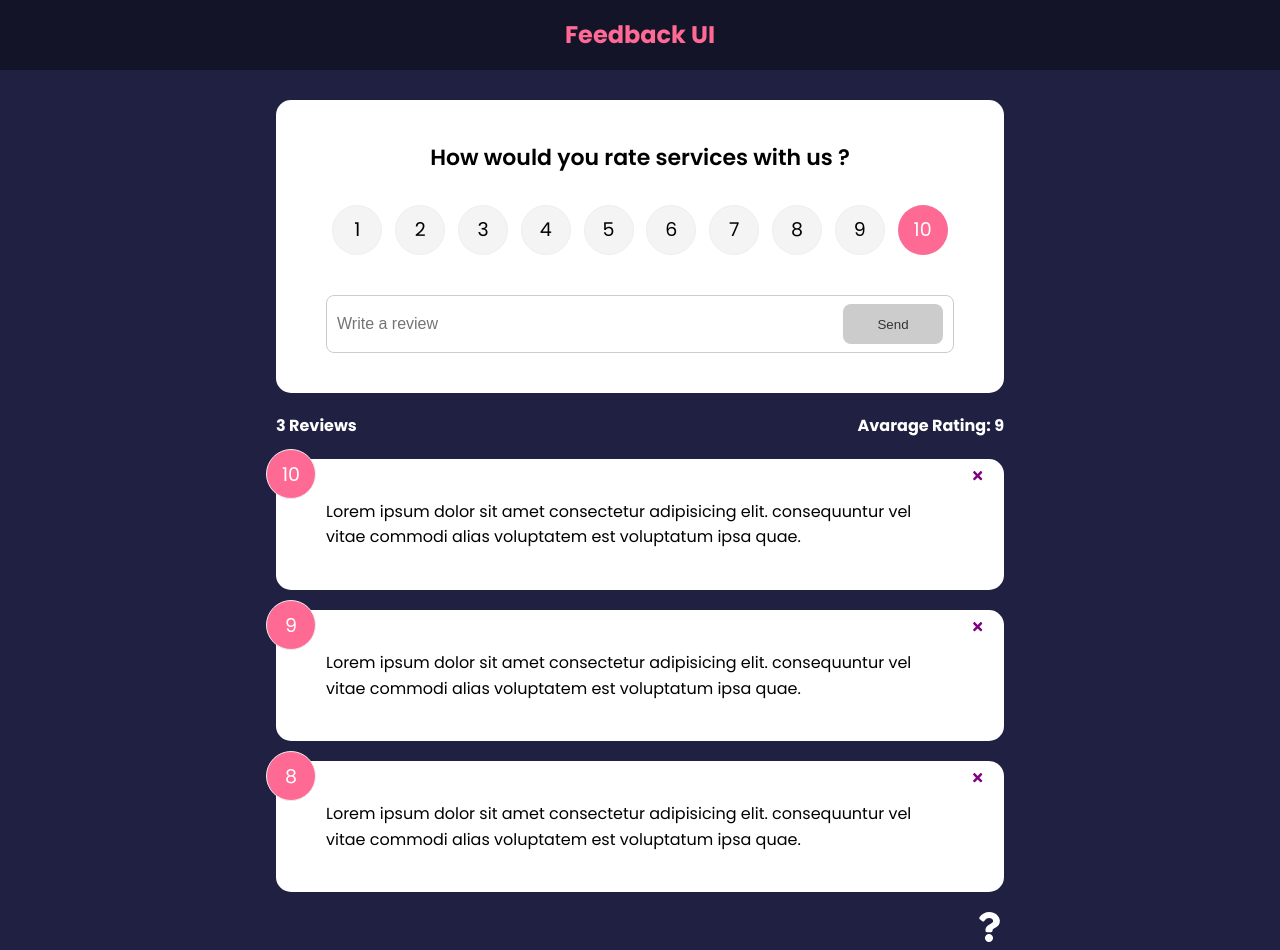
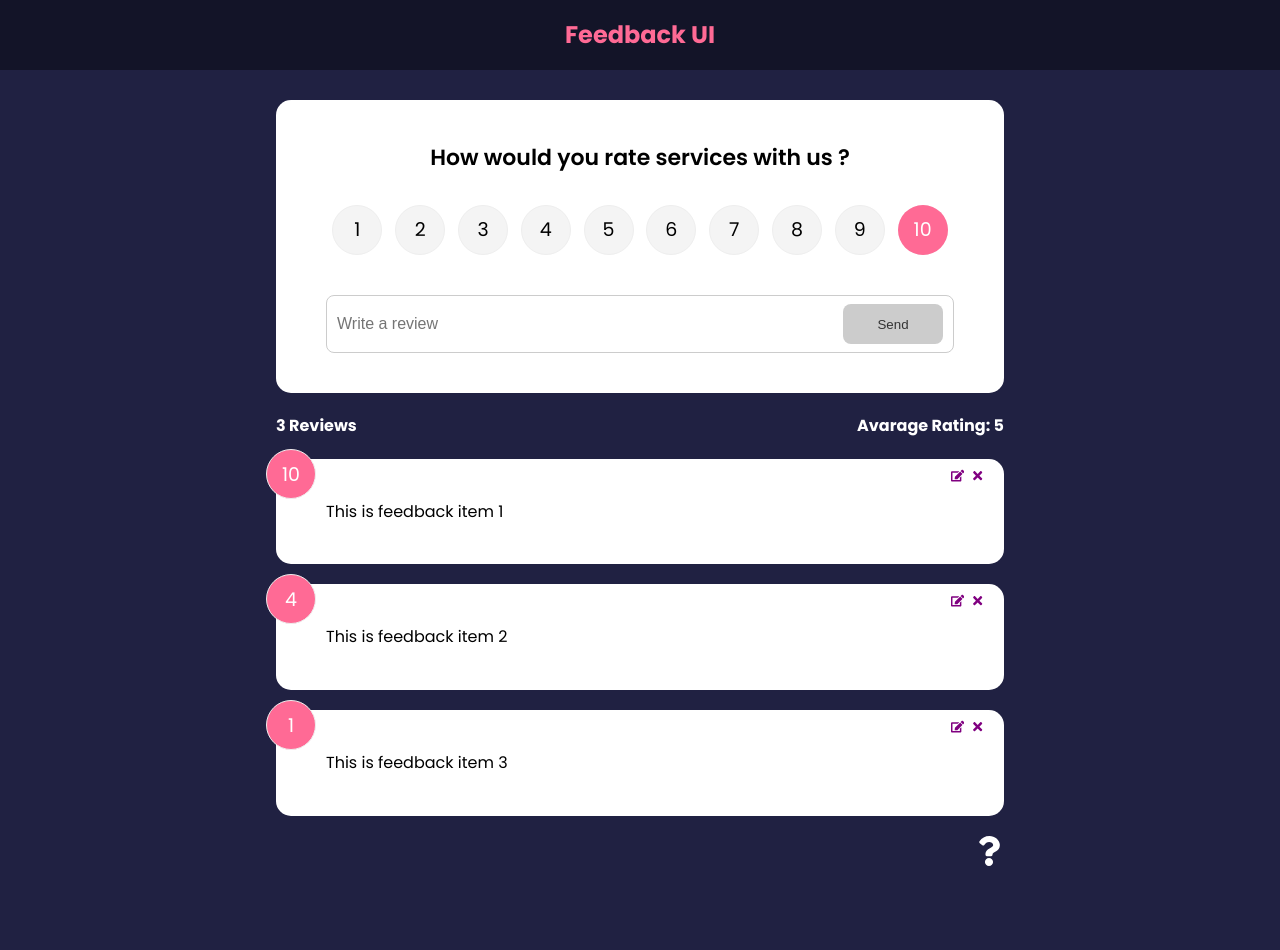
Before and after one commit to andregozubuyukoglu/feedback-app, a React (Create React App) app: page / in a window 1280 px wide. After the commit the page ends 873 px from the top, so only its background shows below. Built offline with nearby package versions, Linux system fonts and the light colour scheme.

Commit message:
Updated files

```diff
--- a/src/App.js
+++ b/src/App.js
@@ -1,4 +1,3 @@
-import { v4 as uuidv4 } from "uuid"
 import { BrowserRouter as Router, Route, Routes } from "react-router-dom"
 import { useState } from "react"
 import Header from "./components/Header"
@@ -8,22 +7,11 @@
 import FeedbackData from "./data/FeedBackData"
 import AboutPage from "./pages/AboutPage"
 import AboutIconLink from "./components/AboutIconLink"
+import { FeedbackProvider } from "./context/FeedbackContext"
 
 function App() {
-  const [feedback, setFeedback] = useState(FeedbackData)
-
-  const addFeedback = (newFeedback) => {
-    newFeedback.id = uuidv4()
-    setFeedback([newFeedback, ...feedback])
-  }
-
-  const deleteFeedback = (id) => {
-    if (window.confirm("Are you sure you want to delete?")) {
-      setFeedback(feedback.filter((item) => item.id !== id))
-    }
-  }
-
   return (
+    <FeedbackProvider>
       <Router>
         <Header />
         <div className="container">
@@ -33,12 +21,9 @@
               path="/"
               element={
                 <>
-                <FeedbackForm handleAdd={addFeedback} />
-                <FeedbackStats feedback={feedback} />
-                <FeedbackList
-                  feedback={feedback}
-                  handleDelete={deleteFeedback}
-                />
+                  <FeedbackForm />
+                  <FeedbackStats />
+                  <FeedbackList />
                 </>
               }
             ></Route>
@@ -49,6 +34,7 @@
           <AboutIconLink />
         </div>
       </Router>
+    </FeedbackProvider>
   )
 }
 
--- a/src/components/FeedbackForm.jsx
+++ b/src/components/FeedbackForm.jsx
@@ -1,13 +1,16 @@
-import { useState } from "react"
+import { useState, useContext } from "react"
 import Card from "./shared/Card"
 import Button from "./shared/Button"
 import RatingSelect from "./RatingSelect"
+import FeedbackContext from "../context/FeedbackContext"
 
-function FeedbackForm({ handleAdd }) {
+function FeedbackForm() {
   const [text, setText] = useState("")
   const [rating, setRating] = useState(10)
   const [btnDisabled, setBtnDisabled] = useState(true)
   const [message, setMessage] = useState("")
+
+  const { addFeedback } = useContext(FeedbackContext)
 
   const handleTextChange = (e) => {
     if (text === "") {
@@ -32,7 +35,7 @@
         rating,
       }
 
-      handleAdd(newFeedback)
+      addFeedback(newFeedback)
 
       setText("")
     }
--- a/src/components/FeedbackList.jsx
+++ b/src/components/FeedbackList.jsx
@@ -1,8 +1,11 @@
 import { motion, AnimatePresence } from "framer-motion"
-import PropTypes from "prop-types"
+import { useContext } from "react"
 import FeedbackItem from "./FeedbackItem"
+import FeedbackContext from "../context/FeedbackContext"
 
-function FeedbackList({ feedback, handleDelete }) {
+function FeedbackList() {
+  const { feedback } = useContext(FeedbackContext)
+
   if (!feedback || feedback.length === 0) {
     return <p>No Feedback Yet</p>
   }
@@ -16,34 +19,12 @@
             animate={{ opacity: 1 }}
             exit={{ opacity: 0 }}
           >
-            <FeedbackItem
-              key={item.id}
-              item={item}
-              handleDelete={handleDelete}
-            />
+            <FeedbackItem key={item.id} item={item} />
           </motion.div>
         ))}
       </AnimatePresence>
     </div>
   )
-
-  // return (
-  //   <div className="feedback-list">
-  //     {feedback.map((item) => (
-  //       <FeedbackItem key={item.id} item={item} handleDelete={handleDelete} />
-  //     ))}
-  //   </div>
-  // )
-}
-
-FeedbackList.propTypes = {
-  feedback: PropTypes.arrayOf(
-    PropTypes.shape({
-      id: PropTypes.number.isRequired,
-      text: PropTypes.string.isRequired,
-      raiting: PropTypes.number.isRequired,
-    })
-  ),
 }
 
 export default FeedbackList
--- a/src/components/FeedbackStats.jsx
+++ b/src/components/FeedbackStats.jsx
@@ -1,6 +1,9 @@
-import PropTypes from "prop-types"
+import { useContext } from "react"
+import FeedbackContext from "../context/FeedbackContext"
 
-function FeedbackStats({ feedback }) {
+function FeedbackStats() {
+  const { feedback } = useContext(FeedbackContext)
+
   //Calc raiting
   let avarage =
     feedback.reduce((acc, cur) => {
@@ -17,8 +20,4 @@
   )
 }
 
-FeedbackStats.propTypes = {
-  feedback: PropTypes.array.isRequired,
-}
-
 export default FeedbackStats
--- a/src/components/Feedbackitem.jsx
+++ b/src/components/Feedbackitem.jsx
@@ -1,13 +1,20 @@
-import { FaTimes } from "react-icons/fa"
+import { FaTimes, FaEdit } from "react-icons/fa"
+import { useContext } from "react"
 import Card from "./shared/Card"
 import PropTypes from "prop-types"
+import FeedbackContext from "../context/FeedbackContext"
 
-function FeedbackItem({ item, handleDelete }) {
+function FeedbackItem({ item }) {
+  const { deleteFeedback, editFeedback } = useContext(FeedbackContext)
+
   return (
     <Card>
       <div className="num-display">{item.rating}</div>
-      <button onClick={() => handleDelete(item.id)} className="close">
+      <button onClick={() => deleteFeedback(item.id)} className="close">
         <FaTimes color="purple" />
+      </button>
+      <button onClick={() => editFeedback(item)} className="edit">
+        <FaEdit color="purple" />
       </button>
       <div className="text-display">{item.text}</div>
     </Card>
--- /dev/null
+++ b/src/context/FeedbackContext.js
@@ -0,0 +1,60 @@
+import { createContext, useState } from "react"
+import { v4 as uuidv4 } from "uuid"
+const FeedbackContext = createContext()
+
+export const FeedbackProvider = ({ children }) => {
+  const [feedback, setFeedback] = useState([
+    {
+      id: 1,
+      text: "This is feedback item 1",
+      rating: 10,
+    },
+    {
+      id: 2,
+      text: "This is feedback item 2",
+      rating: 4,
+    },
+    {
+      id: 3,
+      text: "This is feedback item 3",
+      rating: 1,
+    },
+  ])
+  const [feedbackEdit, setFeedbackEdit] = useState({
+    item: {},
+    edit: false,
+  })
+
+  const addFeedback = (newFeedback) => {
+    newFeedback.id = uuidv4()
+    setFeedback([newFeedback, ...feedback])
+  }
+
+  const deleteFeedback = (id) => {
+    if (window.confirm("Are you sure you want to delete?")) {
+      setFeedback(feedback.filter((item) => item.id !== id))
+    }
+  }
+
+  const editFeedback = (item) => {
+    setFeedbackEdit({
+      item,
+      edit: true,
+    })
+  }
+
+  return (
+    <FeedbackContext.Provider
+      value={{
+        feedback,
+        deleteFeedback,
+        addFeedback,
+        editFeedback,
+      }}
+    >
+      {children}
+    </FeedbackContext.Provider>
+  )
+}
+
+export default FeedbackContext
```
Lines whose indentation alone changed are shown as unchanged.
